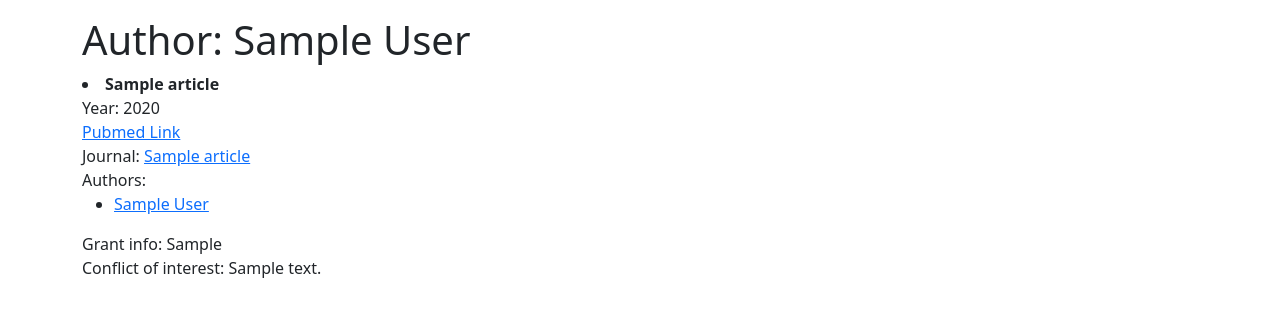
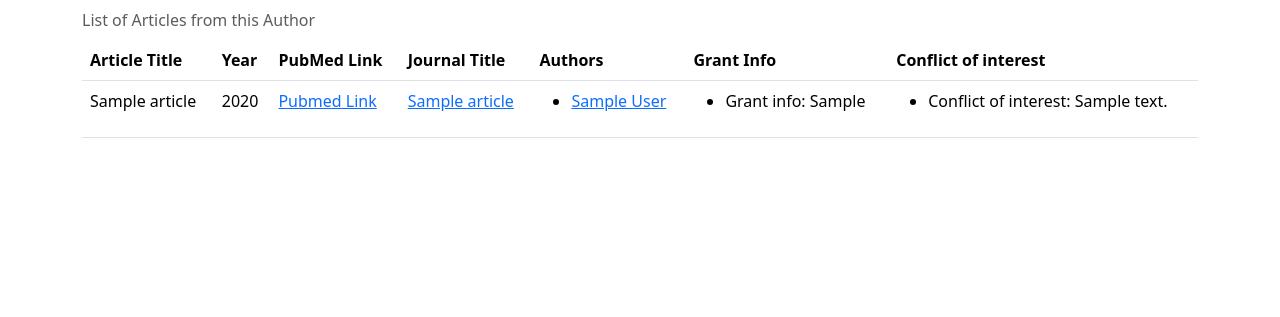
Before and after one commit to anthonyjsaab/INF553, a Django app: page /author/1 in a window 1280 px wide. Shown: the part 88-405 px from the top of the page. Run offline with Django 4.2, Linux system fonts and the light colour scheme; tables that the repository leaves empty hold one stand-in row (values such as "Sample post").

Commit message:
Author page is much better
Signed-off-by: Anthony <ajs34@mail.aub.edu>

```diff
--- a/templates/author_page.html
+++ b/templates/author_page.html
@@ -4,27 +4,55 @@
         Author: {{ author_name }}
     </li>
 {% endblock %}
-{% block main %}
-    <h1>Author: {{ author_name }}</h1>
+{% block table_rows %}
+    <caption>List of Articles from this Author</caption>
+    <thead>
+    <tr>
+        <th scope="col">Article Title</th>
+        <th scope="col">Year</th>
+        <th scope="col">PubMed Link</th>
+        <th scope="col">Journal Title</th>
+        <th scope="col">Authors</th>
+        <th scope="col">Grant Info</th>
+        <th scope="col">Conflict of interest</th>
+    </tr>
+    </thead>
+    <tbody>
     {% for article in articles %}
-        <li>
-            <strong>{{ article.title }}</strong><br>
-            Year: {{ article.year }}<br>
-            <a href="{{ article.pubmed_link }}" target="_blank">Pubmed Link</a><br>
-            Journal: <a href="{% url 'journal' article.journal_title %}">{{ article.journal_title }}</a><br>
-            Authors:
+        <tr>
+            <td>{{ article.title }}</td>
+            <td>{{ article.year }}</td>
+            <td><a href="{{ article.pubmed_link }}" target="_blank">Pubmed Link</a></td>
+            <td><a href="{% url 'journal' article.journal_title %}">{{ article.journal_title }}</a></td>
+            <td>
                 <ul>
                     {% for author in article.articleauthor_set.all %}
-                    <li><a href="{% url 'author' author.author_id.author_id %}">{{ author.author_id.author_name }}</a>
+                        <li>
+                            <a href="{% url 'author' author.author_id.author_id %}">{{ author.author_id.author_name }}</a>
                         </li>
                     {% endfor %}
                 </ul>
+            </td>
+            <td>
+                <ul>
                     {% for grant_info in article.articalegrant_set.all %}
-                Grant info: {{ grant_info.grant.grant_val }}<br>
-            {% endfor %}
-            {% for coi in article.articlecoi_set.all %}
-                Conflict of interest: {{ coi.coi_text }}<br>
-            {% endfor %}
+                        <li>
+                            Grant info: {{ grant_info.grant.grant_val }}
                         </li>
                     {% endfor %}
+                </ul>
+            </td>
+            <td>
+                <ul>
+                    {% for coi in article.articlecoi_set.all %}
+                        <li>
+                            Conflict of interest: {{ coi.coi_text }}
+                        </li>
+                    {% endfor %}
+                </ul>
+            </td>
+        </tr>
+    {% endfor %}
+    </tbody>
+
 {% endblock %}
```
Lines whose indentation alone changed are shown as unchanged.
